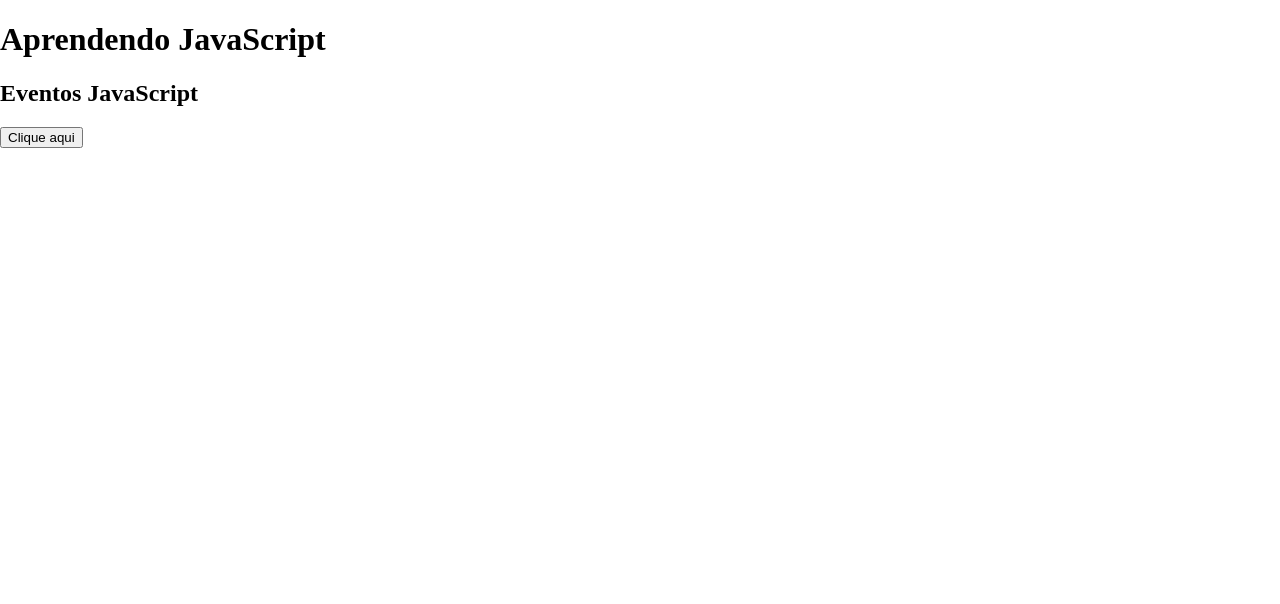
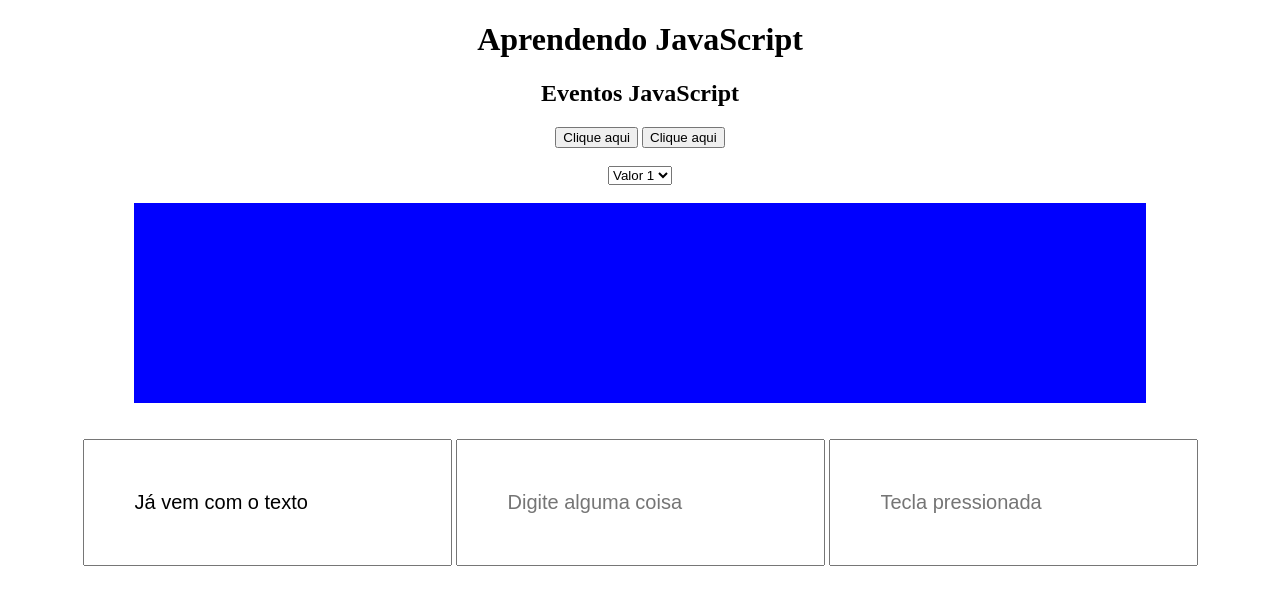
Before and after one commit to carolinaclh/Eventos, a plain HTML site: page index.html in a window 1280 px wide. Drawn offline with Linux system fonts and the light colour scheme.

Commit message:
Lista de eventos

```diff
--- a/index.html
+++ b/index.html
@@ -8,17 +8,47 @@
 
 <style>
     body{
-        margin: auto;
+        text-align: center;
     }
 </style>
+<!-- onmousedown='alert("Clicou na tela")'-->
+<!-- onmouseup='alert("Clicou na tela")' -->
 
-<body>
+<!-- onresize - detecta mudanças na tela; serve para controlar tamanhos de tela -->
+<body onload="alert('Terminou de carregar')" onresize="console.log('Houve um redimencionamento')">
     <h1>Aprendendo JavaScript</h1>
     <h2>Eventos JavaScript</h2>
     <p id="texto"></p>
 
-    <button>Clique aqui</button>
+    <button onclick="eventoClick()">Clique aqui</button>
+    <button ondblclick="eventodblClick()">Clique aqui</button><br><br>
+
+    <!-- lista suspensa -->
+    <select onchange="mudou()" id="itens">
+        <option value="1">Valor 1</option>
+        <option value="2">Valor 2</option>
+        <option value="3">Valor 3</option>
+        <option value="4">Valor 4</option>
+        <option value="5">Valor 5</option>
+    </select>
+    <br><br>
+
+    <div id="teste" onmouseout="viraAzul()" onmouseover="viraVermelho()" style="margin: auto auto; width: 80%; height: 200px; background-color: blue;"></div>
+
+    <br><br>
+
+    <input onfocus="limpaTexto()" id="campoTexto" style="padding: 50px; font-size: 20px;" type="text" placeholder="Digite alguma coisa" value="Já vem com o texto">
+    <input onblur="eventoClick()" id="campoTexto" style="padding: 50px; font-size: 20px;" type="text" placeholder="Digite alguma coisa" value="">
+
+    <!-- eventos de tecla -->
+    <input  onkeypress="teclaPressionada()" id="campoText" style="padding: 50px; font-size: 20px;" type="text" placeholder="Tecla pressionada" value="">
+
+    <!-- onkeyup - quando solta -->
+    <!-- onkeydown - quando aperta -->
+
 
     <script src="index.js"></script>
 </body>
-</html>
+ </html>
+
+ <!-- onmousemove="adicionaTexto()" -->
--- a/index.js
+++ b/index.js
@@ -0,0 +1,60 @@
+// EVENTOS
+
+// Eventos são ações disparadas pela interação dos usuários na página.
+// É o correto manejo desses eventos que tornam as páginas interativas e dinâmicas.
+// Existem muitos eventos. Veja os mais utilizados:
+
+// onclick -> Disparado quando recebe um click.
+// ondblclick -> Disparado quando clique duplo.
+// onmouseover -> Disparado quando o mouse está sobre.
+// onmouseout -> Disparado quando o mouse é movido para fora do elemento.
+// onmousemove -> Disparado quando o mouse é movido no elemento.
+// onmousedown -> Disparado quando o clique do botão foi pressionado.
+// onmouseup -> Disparado quando o clique do botão é liberado
+// onfocus -> Disparado quando o elemento recebe o foco. Válido para input, s
+// onchange -> Disparado quando existe uma mudança no conteudo. "Ao mudar".
+// onblur -> Disparado quando o elemento perde o foco.
+// onkeydown -> Disparado quando uma tecla é pressionada.
+// onkeypress -> Disparado quando uma tecla é pressionada e solta.
+// onkeyup -> Disparado quando uma tecla é solte sobre um elemento.
+// onload -> Disparado quando a página terminou de ser carregada. Body.
+// onresize -> Disparado quando há um redimencionamento da janela.
+
+function eventoClick(){
+    alert("Acionou um evento de click");
+    // document.body.style.background = "purple"
+}
+
+function eventodblClick(){
+    alert("Evento de clique duplo")
+}
+
+function viraVermelho(){
+    let div = document.getElementById("teste");
+    div.style.backgroundColor = "red";
+}
+
+function viraAzul(){
+    let div = document.getElementById("teste");
+    div.style.backgroundColor = "blue";
+}
+
+function adicionaTexto(){
+    let p = document.getElementById('texto')
+    p.append("O mouse moveu");
+}
+
+function limpaTexto(){
+    document.getElementById("campoTexto").value = " ";
+}
+
+function mudou(){
+    console.log("Mudou");
+}
+
+function teclaPressionada(){
+    // let input = document.getElementById("campoText").value;
+    // console.log(input);
+    console.log("Tecla pressionada");
+
+}
```
